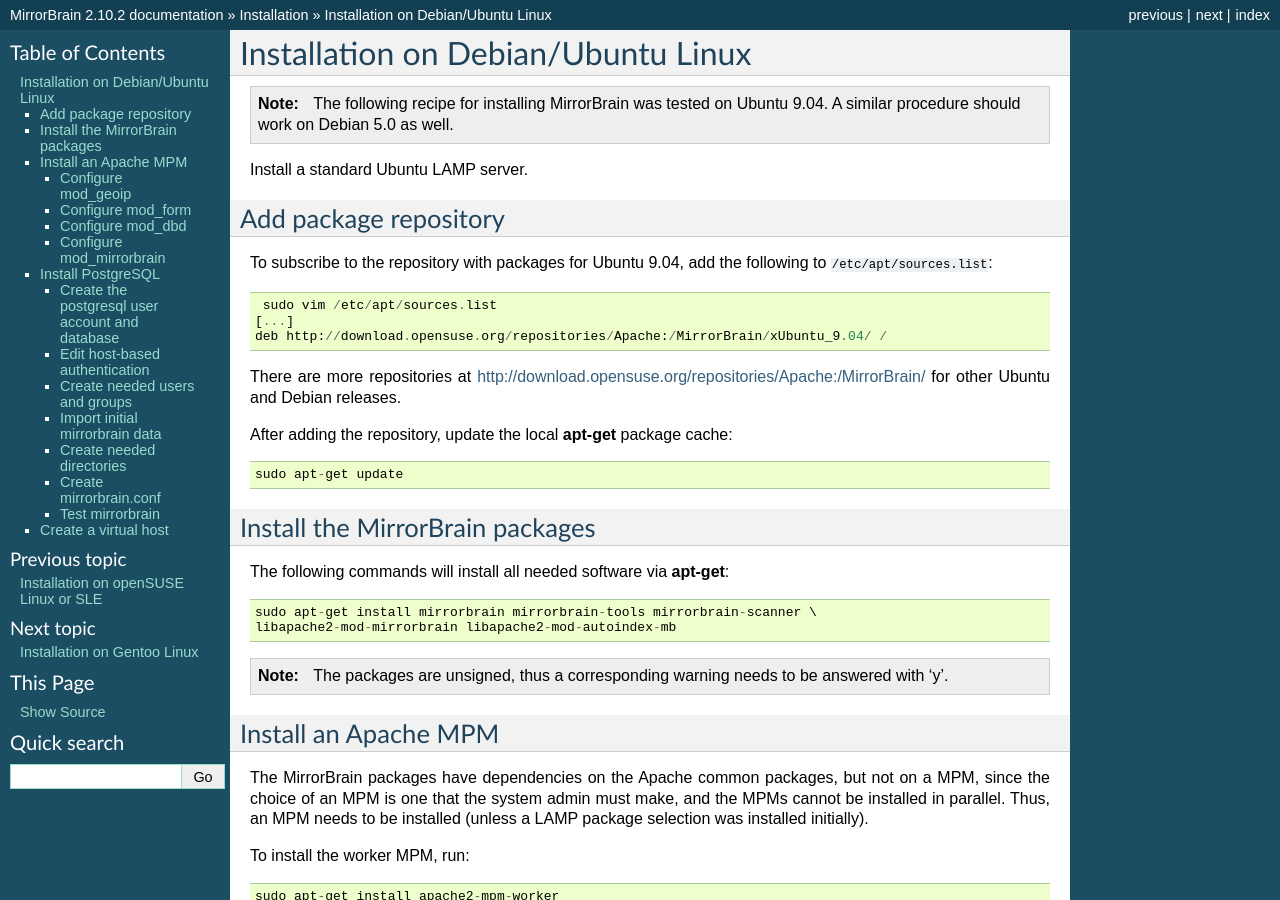
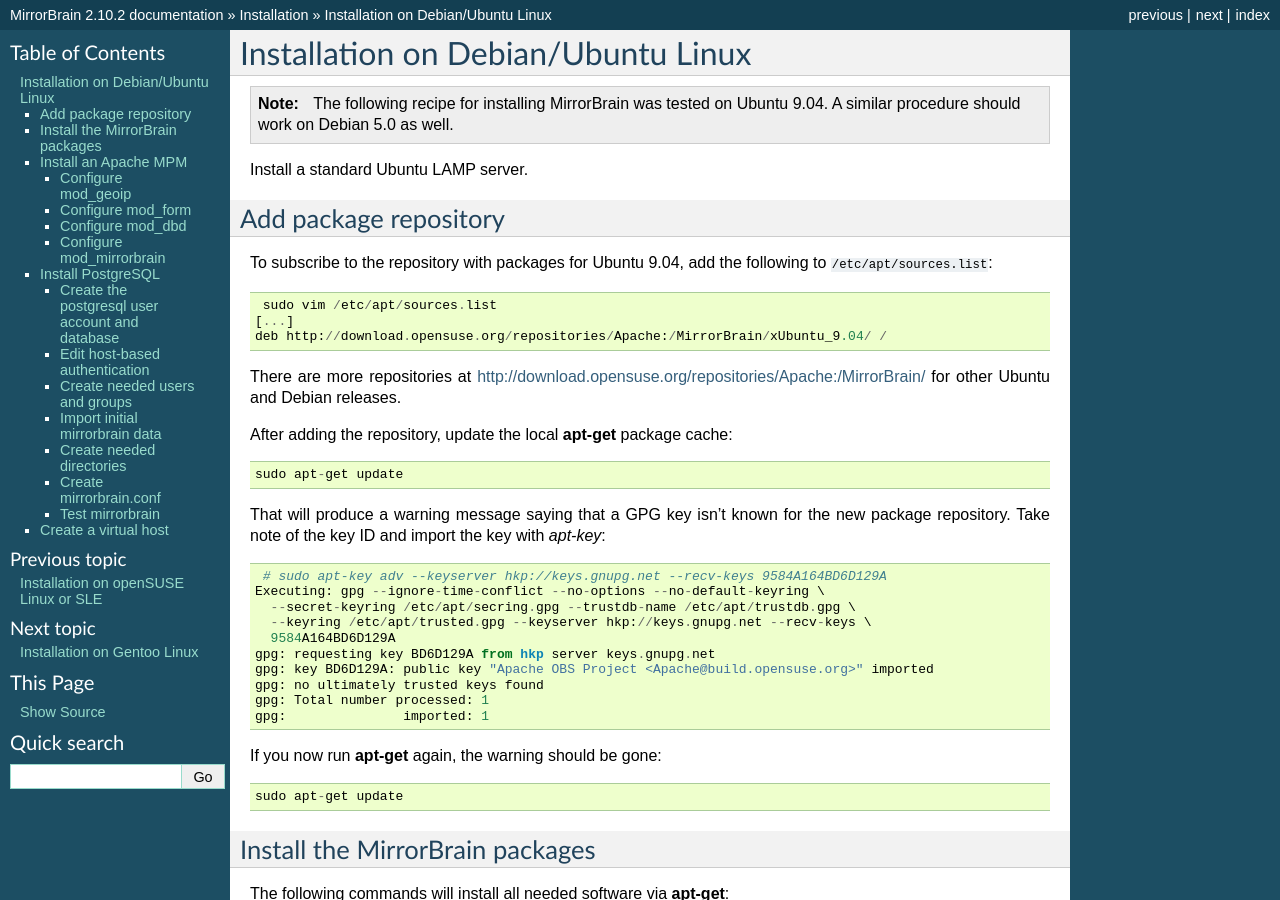
Before and after one commit to hayalci/mirrorbrain, a Sphinx documentation site: the page built from docs/installation/debian.rst, in a window 1280 px wide and 900 px high. Built offline with Sphinx 7.4.7, drawn with Linux system fonts in a browser that asks for light colours.

Commit message:
installation/debian: - packages are now signed, thus remove the respective note from the   instructions, and add instructions how to import the GPG key
git-svn-id: http://svn.mirrorbrain.org/svn/mirrorbrain/trunk@7856 2d291e14-ff0c-0410-a3fa-d5caa9871f55

```diff
--- a/docs/installation/debian.rst
+++ b/docs/installation/debian.rst
@@ -27,9 +27,27 @@
 http://download.opensuse.org/repositories/Apache:/MirrorBrain/ for other Ubuntu
 and Debian releases.
 
-
 After adding the repository, update the local :program:`apt-get` package
 cache::
+
+  sudo apt-get update
+
+
+That will produce a warning message saying that a GPG key isn't known for the
+new package repository. Take note of the key ID and import the key with `apt-key`::
+
+   # sudo apt-key adv --keyserver hkp://keys.gnupg.net --recv-keys 9584A164BD6D129A
+  Executing: gpg --ignore-time-conflict --no-options --no-default-keyring \
+    --secret-keyring /etc/apt/secring.gpg --trustdb-name /etc/apt/trustdb.gpg \
+    --keyring /etc/apt/trusted.gpg --keyserver hkp://keys.gnupg.net --recv-keys \
+    9584A164BD6D129A
+  gpg: requesting key BD6D129A from hkp server keys.gnupg.net
+  gpg: key BD6D129A: public key "Apache OBS Project <Apache@build.opensuse.org>" imported
+  gpg: no ultimately trusted keys found
+  gpg: Total number processed: 1
+  gpg:               imported: 1
+
+If you now run :program:`apt-get` again, the warning should be gone::
 
   sudo apt-get update
 
@@ -42,11 +60,6 @@
 
   sudo apt-get install mirrorbrain mirrorbrain-tools mirrorbrain-scanner \
   libapache2-mod-mirrorbrain libapache2-mod-autoindex-mb
-
-
-.. note::
-   The packages are unsigned, thus a corresponding warning needs to be
-   answered with 'y'.
 
 
 Install an Apache MPM
```
